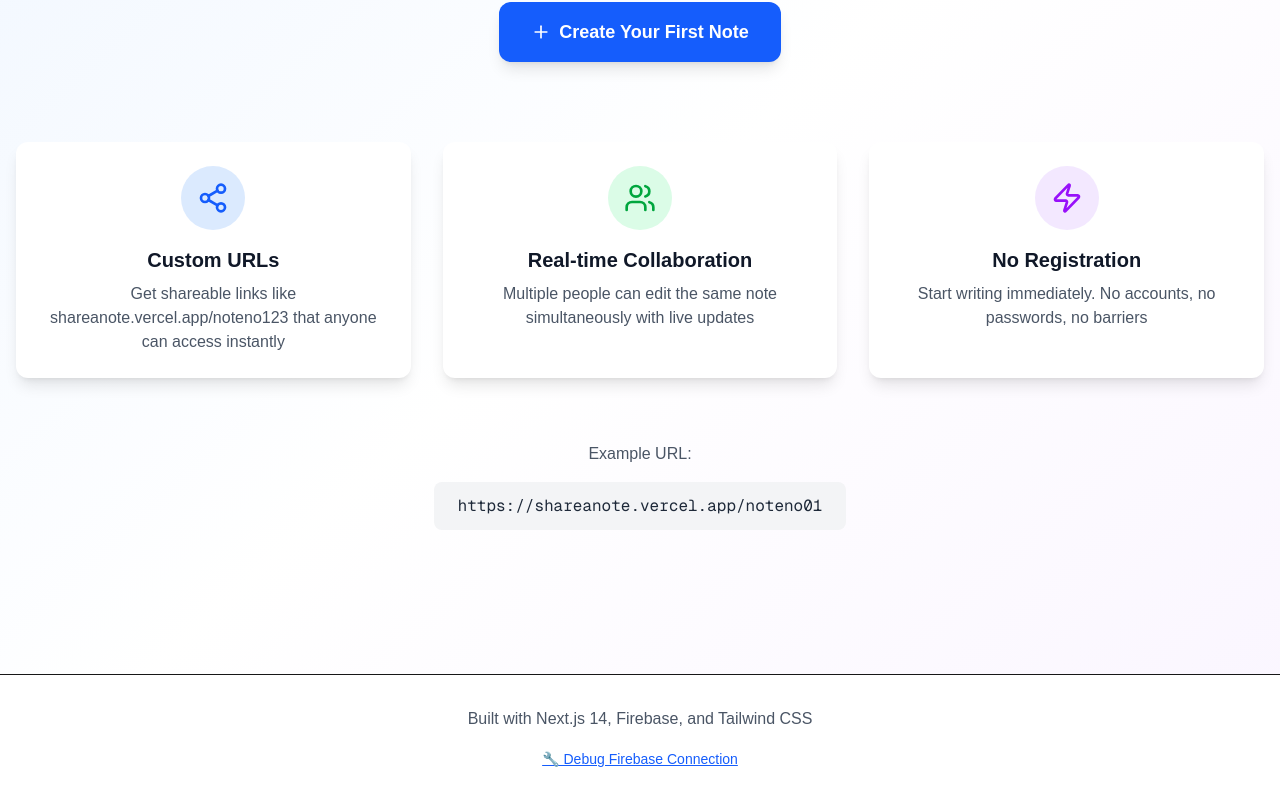
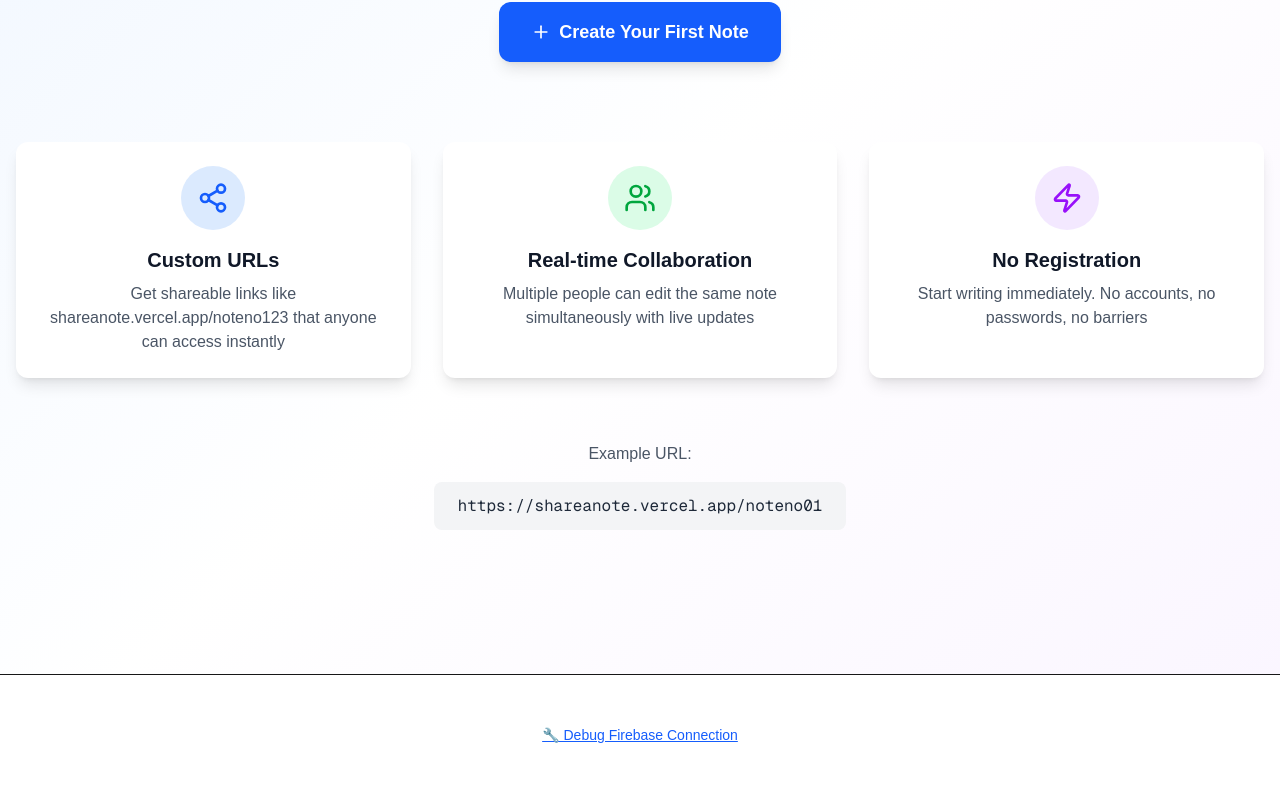
Before and after one commit to OkayAbedin/Share-A-Note, a Next.js app: page / in a window 1280 px wide. Shown: the part 339-1142 px from the top of the page. After the commit the page ends 1118 px from the top, so only its background shows below. Built offline with nearby package versions, Linux system fonts and the light colour scheme.

Commit message:
fix: remove footer note about Next.js, Firebase, and Tailwind CSS

```diff
--- a/src/app/page.tsx
+++ b/src/app/page.tsx
@@ -113,7 +113,6 @@ export default function Home() {
       <footer className="border-t bg-white mt-20">
         <div className="container mx-auto px-4 py-8">
           <div className="text-center text-gray-600">
-            <p>Built with Next.js 14, Firebase, and Tailwind CSS</p>
             {process.env.NODE_ENV === 'development' && (
               <div className="mt-4">
                 <Link
```
